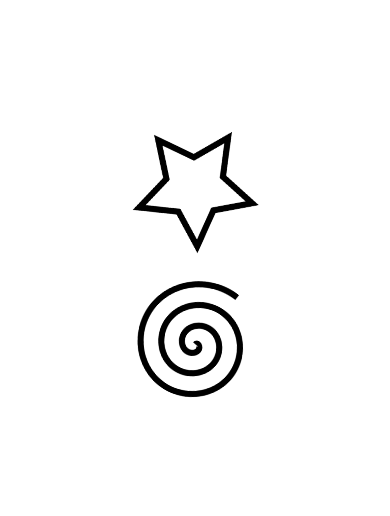
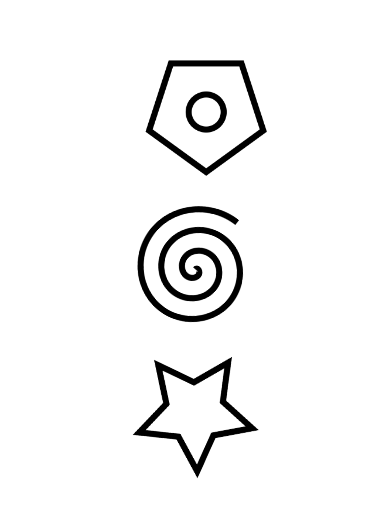
Before and after one commit to lucasvalenteds/poc-rn-animated-api, a React Native app: screen / in a window 390 px wide. Shown: the part 160-676 px from the top of the page. Built offline with nearby package versions, Linux system fonts and the light colour scheme.

Commit message:
Implements Polygon

```diff
--- a/src/App.tsx
+++ b/src/App.tsx
@@ -2,6 +2,7 @@ import React from 'react';
 import { StyleSheet, View } from 'react-native';
 import { Spiral } from './Spiral';
 import { Star } from './Star';
+import { Polygon } from './Polygon';
 
 const App: React.FC = (): React.ReactElement => {
   const style = StyleSheet.create({
@@ -16,8 +17,9 @@ const App: React.FC = (): React.ReactElement => {
   return (
     <>
       <View style={style.container}>
+        <Polygon />
+        <Spiral />
         <Star />
-        <Spiral />
       </View>
     </>
   );
--- /dev/null
+++ b/src/Polygon.tsx
@@ -0,0 +1,57 @@
+import React from 'react';
+import { Animated, StyleSheet } from 'react-native';
+
+export const Polygon: React.FC = () => {
+  const style = StyleSheet.create({
+    polygon: {
+      width: 150,
+      height: 150,
+    },
+  });
+
+  const position = new Animated.ValueXY({
+    x: 0,
+    y: 0,
+  });
+
+  const movement = Animated.sequence([
+    Animated.timing(position.x, {
+      toValue: 100,
+      duration: 650,
+    }),
+    Animated.timing(position.y, {
+      toValue: -100,
+      duration: 650,
+    }),
+    Animated.timing(position.x, {
+      toValue: 0,
+      duration: 650,
+    }),
+    Animated.timing(position.y, {
+      toValue: 0,
+      duration: 650,
+    }),
+  ]);
+
+  const animation = Animated.loop(movement);
+
+  React.useLayoutEffect(() => {
+    animation.start();
+
+    return () => animation.stop();
+  }, []);
+
+  return (
+    <>
+      <Animated.Image
+        source={require('./assets/polygon.png')}
+        style={[
+          style.polygon,
+          {
+            transform: position.getTranslateTransform(),
+          },
+        ]}
+      />
+    </>
+  );
+};
```
Also changed, not shown: src/assets/polygon.png (added), src/assets/polygon.svg (added).
